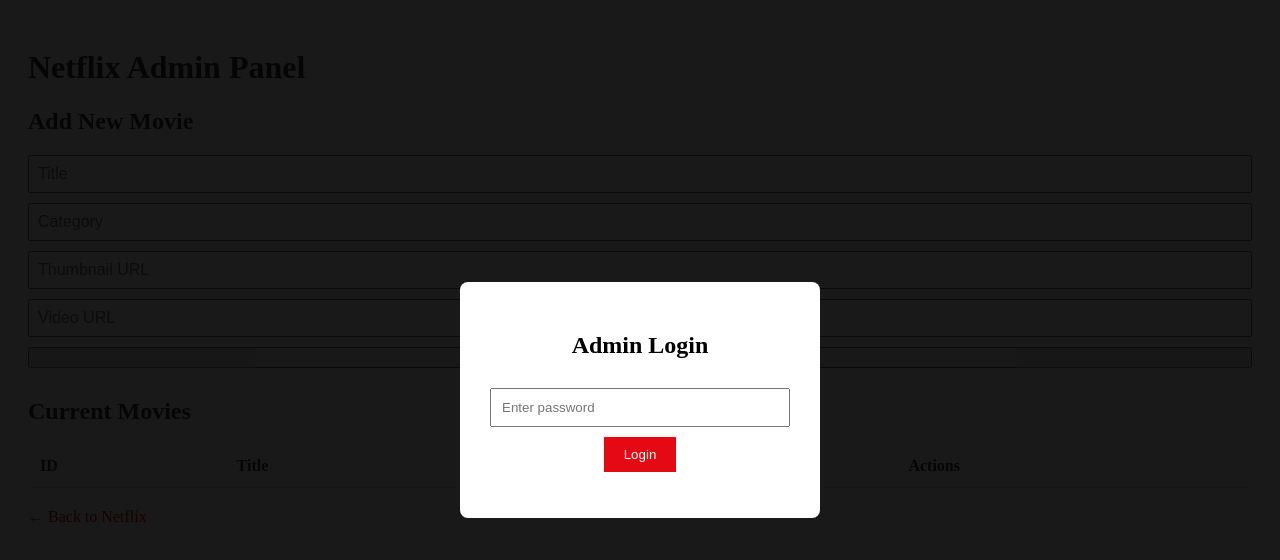
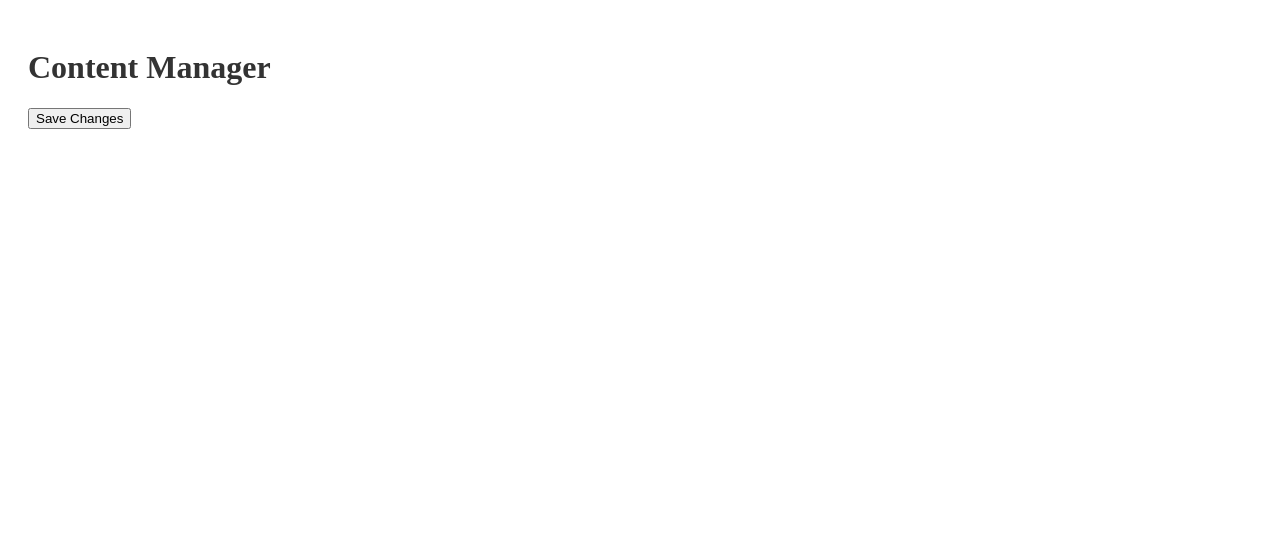
Before and after one commit to ruchin06797/Clone, a plain HTML site: page admin.html in a window 1280 px wide. Drawn offline with Linux system fonts and the light colour scheme.

Commit message:
Add files via upload

```diff
--- a/admin.html
+++ b/admin.html
@@ -1,56 +1,18 @@
 <!DOCTYPE html>
-<html lang="en">
+<html>
 <head>
-  <meta charset="UTF-8">
-  <meta name="viewport" content="width=device-width, initial-scale=1.0">
   <title>Admin Panel</title>
-  <link rel="stylesheet" href="css/admin.css">
+  <link rel="stylesheet" href="/css/admin.css">
 </head>
 <body>
-  <div class="login-screen" id="login-screen">
-    <div class="login-box">
-      <h2>Admin Login</h2>
-      <input type="password" id="admin-password" placeholder="Enter password">
-      <button id="login-btn">Login</button>
-      <p id="login-error" class="error-message"></p>
+  <div class="admin-container">
+    <h1>Content Manager</h1>
+    <div id="content-editor">
+      <!-- Content will be loaded here -->
     </div>
+    <button id="save-btn">Save Changes</button>
   </div>
 
-  <div class="admin-container hidden" id="admin-panel">
-    <h1>Netflix Admin Panel</h1>
-
-    <div class="admin-actions">
-      <h2>Add New Movie</h2>
-      <form id="add-movie-form">
-        <input type="text" id="movie-title" placeholder="Title" required>
-        <input type="text" id="movie-category" placeholder="Category" required>
-        <input type="text" id="movie-thumbnail" placeholder="Thumbnail URL" required>
-        <input type="text" id="movie-video" placeholder="Video URL" required>
-        <button type="submit" class="btn">Add Movie</button>
-      </form>
-    </div>
-
-    <div class="movie-list">
-      <h2>Current Movies</h2>
-      <table>
-        <thead>
-          <tr>
-            <th>ID</th>
-            <th>Title</th>
-            <th>Category</th>
-            <th>Actions</th>
-          </tr>
-        </thead>
-        <tbody id="movies-table-body">
-          <!-- Filled by JavaScript -->
-        </tbody>
-      </table>
-    </div>
-
-    <a href="index.html" class="back-link">← Back to Netflix</a>
-  </div>
-
-  <script src="js/db.js"></script>
-  <script src="js/admin.js"></script>
+  <script src="/js/admin.js"></script>
 </body>
 </html>
```
Also changed, not shown: index.html (+5 -30 lines).
